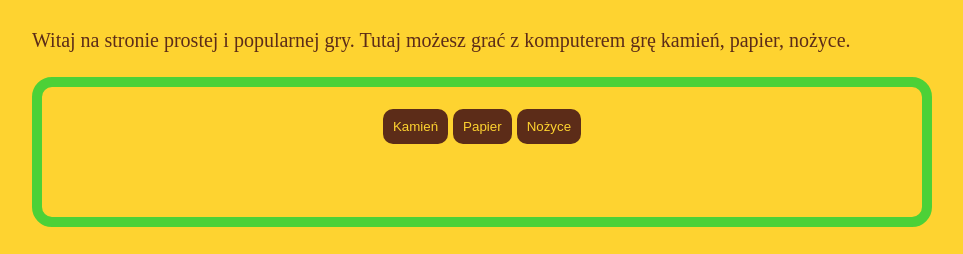
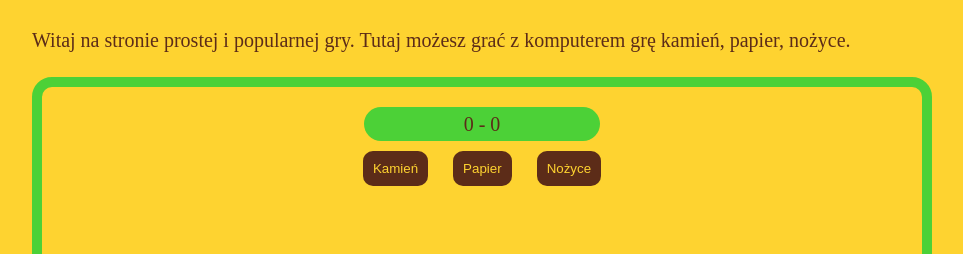
Before and after one commit to KevinKaluzny/javascript-prework, a website: page index.html in a window 1280 px wide. Shown: the part 99-353 px from the top of the page, without its empty margins (158-1121 px from the left). Drawn offline with Linux system fonts and the light colour scheme.

Commit message:
Update style

```diff
--- a/index.html
+++ b/index.html
@@ -15,7 +15,7 @@
 
 		<div class="box">
 			<div class="row">
-				<div id="result"></div>
+				<div id="result">0 - 0</div>
 			</div>
 			<div class="row">
 				<div id="buttons">
--- a/sass/style.scss
+++ b/sass/style.scss
@@ -25,7 +25,7 @@ body {
     border-radius: 20px;
     padding: 20px;
     margin-bottom: 30px;
-    min-height: 150px;
+    min-height: 260px;
     display: flex;
     flex-direction: column;
 }
@@ -41,4 +41,11 @@ button {
     border-radius: 10px;
     padding: 10px;
     color: $color-one;
+    margin: 10px;
 }
+
+#result {
+    background-color: $color-three;
+    padding: 0 100px 0 100px;
+    border-radius: 20px;
+}
```
Also changed, not shown: css/style.css, 1 other file.
